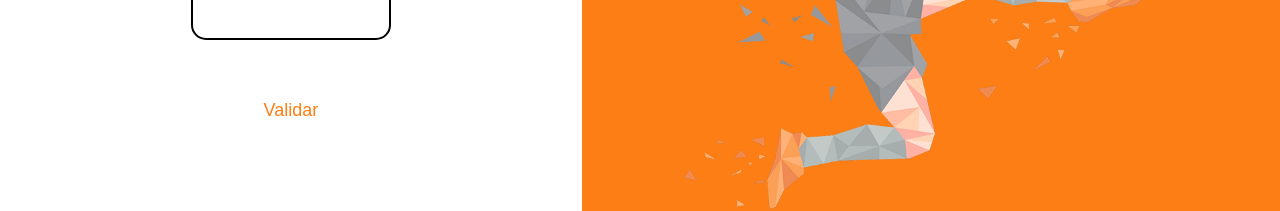
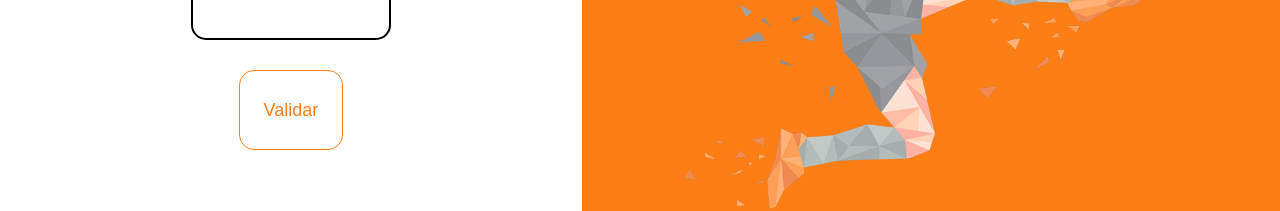
Before and after one commit to BielBatemarque/meu-time, a React (Create React App) app: page / in a window 1280 px wide. In both pictures the pointer is over the button "Validar". Shown: the part 364-575 px from the top of the page. Built offline with nearby package versions, Linux system fonts and the light colour scheme.

Commit message:
ajuste componentes

```diff
--- a/src/components/button/Button.css
+++ b/src/components/button/Button.css
@@ -13,4 +13,5 @@
     background-color: white;
     transition: 0.8s;
     color: #fd7e14;
+    border: solid 1.3px #fd7e14;
 }
--- a/src/pages/Jogadores/index.jsx
+++ b/src/pages/Jogadores/index.jsx
@@ -5,6 +5,7 @@ export const Jogadores = () => {
     return(
         <div className="jogadores">
             <Menu />
+
         </div>
     );
 }
```
